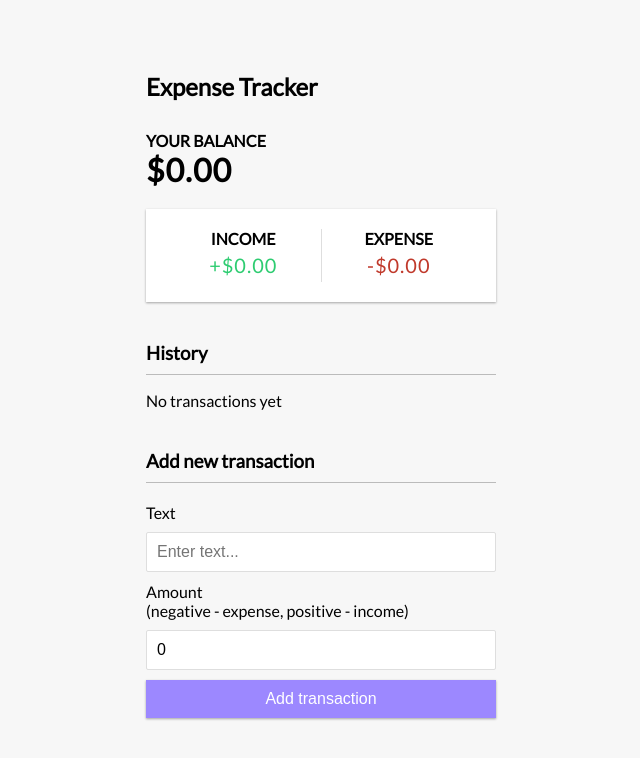
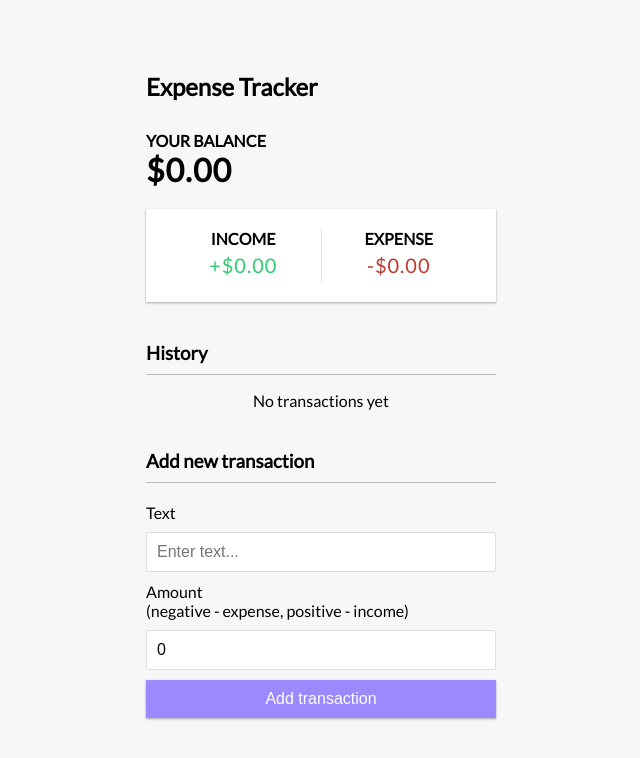
Before and after one commit to mateuspntx/expense-tracker, a React (Create React App) app: page / in a window 1280 px wide. Shown: the top 758 px of the page, without its empty margins (319-959 px from the left). Built offline with nearby package versions, Linux system fonts and the light colour scheme.

Commit message:
chore: add class style for no transactions message

```diff
--- a/src/components/TransactionList/index.js
+++ b/src/components/TransactionList/index.js
@@ -10,7 +10,9 @@ const TransactionList = () => {
     <>
       <h3>History</h3>
       <ul className="list">
-        {transactions.length === 0 && <p>No transactions yet</p>}
+        {transactions.length === 0 && (
+          <p className="no-transactions">No transactions yet</p>
+        )}
         {transactions.map((transaction) => (
           <Transaction key={transaction.id} transaction={transaction} />
         ))}
```
